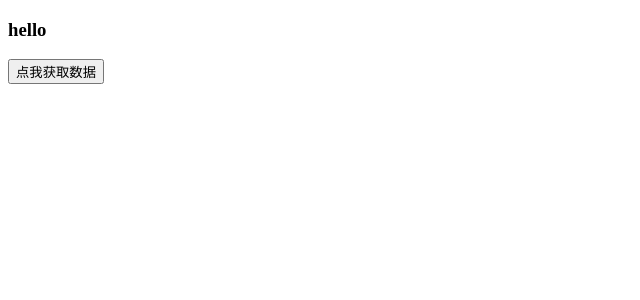
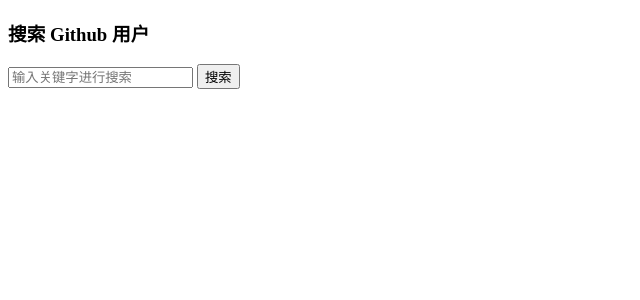
Before and after one commit to HoffmanZheng/Front-End-Demo, a React (Create React App) app in the folder react_staging/: page / in a window 1280 px wide. Shown: the top 300 px of the page, without its empty margins (0-640 px from the left). Built offline with nearby package versions, Linux system fonts and the light colour scheme.

Commit message:
start github user search

```diff
--- /dev/null
+++ b/react_staging/4.proxy_config/index.js
@@ -0,0 +1,5 @@
+import React from 'react'
+import ReactDOM from 'react-dom'
+import App from './App.js'
+
+ReactDOM.render(<App/>, document.getElementById('root'))
--- a/react_staging/package.json
+++ b/react_staging/package.json
@@ -36,5 +36,7 @@
       "last 1 safari version"
     ]
   },
-  "proxy":"http://localhost:5000"
+  "devDependencies": {
+    "http-proxy-middleware": "^2.0.1"
+  }
 }
--- a/react_staging/src/App.js
+++ b/react_staging/src/App.js
@@ -1,25 +1,18 @@
 import React, { Component } from 'react';
 import axios from 'axios'
+import Search from './component/search'
+import Display from './component/display'
 
 class App extends Component {
-    getData = () => {
-        axios.get('http://localhost:3000/students').then(
-            response => {
-                console.log('successfully')
-            },
-            error => {
-                console.log("error")
-            }
-        )
-    }
-
     render() {
         return (
             <div>
-                <h3>hello</h3>
-                <button onClick={this.getData}>点我获取数据</button>
+                {/* <h3>hello</h3>
+                <button >点我获取数据</button>
+                <button >点击获取汽车数据</button> */}
+                <Search />
+                <Display />
             </div>
-
         );
     }
 }
--- /dev/null
+++ b/react_staging/src/component/display/index.js
@@ -0,0 +1,13 @@
+import React, { Component } from 'react';
+
+class Display extends Component {
+    render() {
+        return (
+            <div>
+
+            </div>
+        );
+    }
+}
+
+export default Display;
--- /dev/null
+++ b/react_staging/src/component/search/index.js
@@ -0,0 +1,17 @@
+import React, { Component } from 'react';
+
+class Search extends Component {
+    render() {
+        return (
+            <section>
+                <h3>搜索 Github 用户</h3>
+                <div>
+                    <input type='text' placeholder='输入关键字进行搜索'/>&nbsp;
+                    <button>搜索</button>
+                </div>
+            </section>
+        );
+    }
+}
+
+export default Search;
```
Also changed, not shown: react_staging/4.proxy_config/App.js (added, +40 -0 lines), react_staging/4.proxy_config/setupProxy.js (added, +15 -0 lines), react_staging/src/App.css (added), react_staging/src/component/display/index.css (added), react_staging/src/component/search/index.css (added), 1 other file (tests, documents, lock files or other folders).
